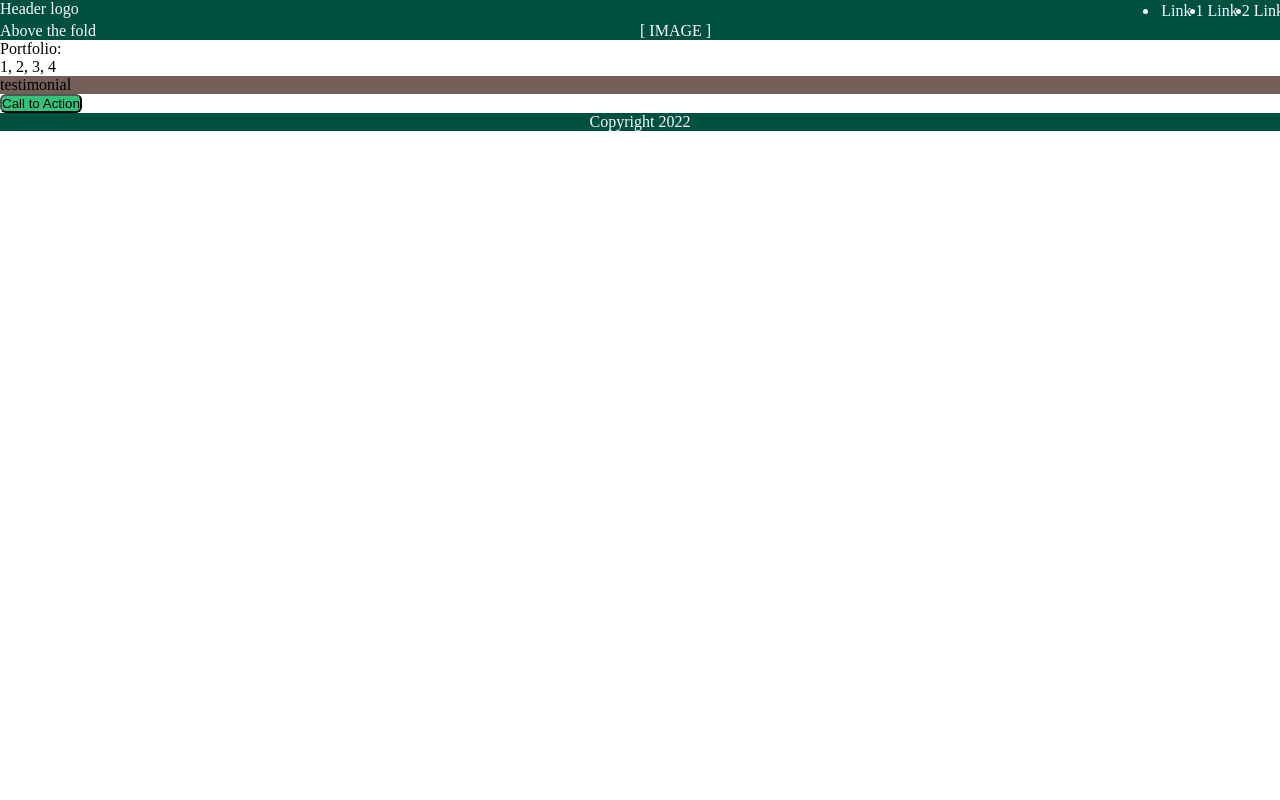
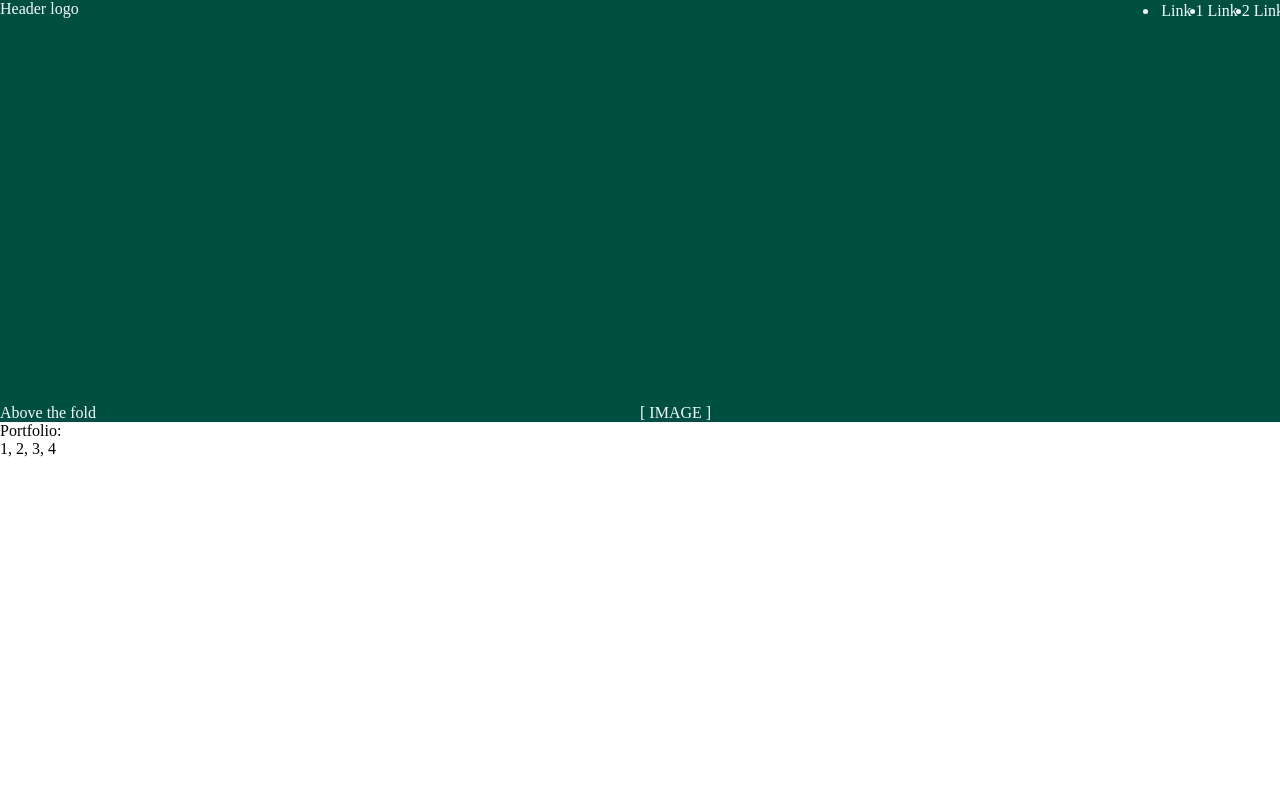
Before and after one commit to JohanCodeForFun/jh-webdev, a plain HTML site: page index.html in a window 1280 px wide. Shown: the top 800 px of the page. Drawn offline with Linux system fonts and the light colour scheme.

Commit message:
Added height for all divs

```diff
--- a/style.css
+++ b/style.css
@@ -49,31 +49,32 @@ li {
     background-color: #005042;
     display: flex;
     flex-direction: row;
+    height: 400px;
     color: #f8f8ff;
     justify-content: center;
     align-items: flex-end;
-    border-color: 2px solid red;
 }
 .abovetf-text {
     flex: 1;
-    border-color: 2px solid red;
 }
 .abovetf-img {
     flex: 1;
-    border-color: 2px solid red;
 }
 
 .portfolio {
-    flex: 400 auto;
+    flex: 1 auto;
+    height: 400px;
 }
 
 .testimonial {
     flex: 1 auto;
+    height: 400px;
     background-color: #715F58;
 }
 
 .cta {
     flex: 1 auto;
+    height: 400px;
 }
 
 .cta-btn {
```
